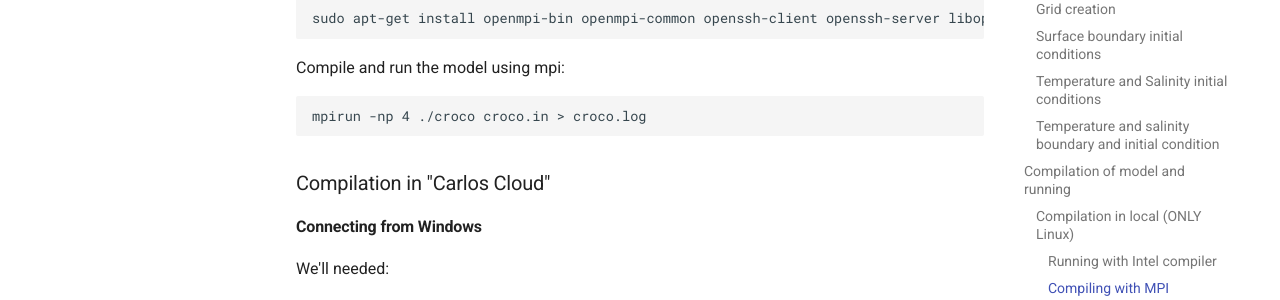
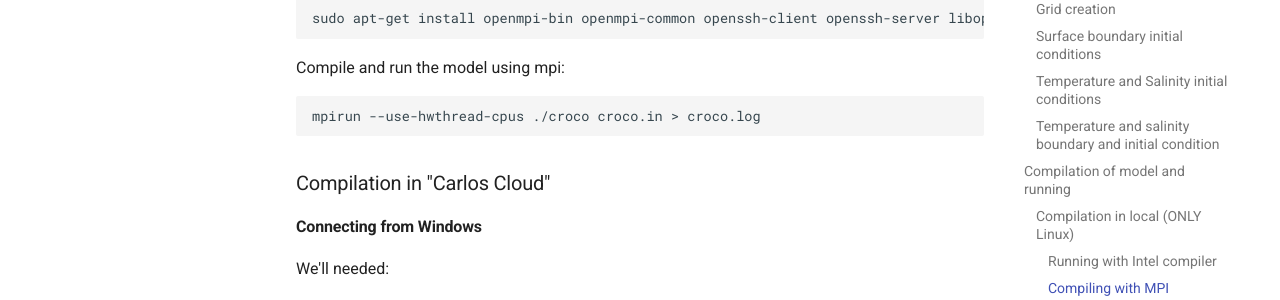
Before and after one commit to michogar/oceanic-modeling, an MkDocs documentation site: the page built from docs/apuntes.md, in a window 1280 px wide and 900 px high, scrolled down 3618 px. Shown: the part 153-453 px from the top of the window. Built offline with MkDocs 1.6.1 and Material for MkDocs 9.7.7, drawn with Linux system fonts in a browser that asks for light colours; old or Windows-style settings are respelled for this version of MkDocs.

Commit message:
Update apuntes.md

````diff
--- a/docs/apuntes.md
+++ b/docs/apuntes.md
@@ -165,7 +165,7 @@ sudo apt-get install openmpi-bin openmpi-common openssh-client openssh-server li
 Compile and run the model using mpi:
 
 ```bash
-mpirun -np 4 ./croco croco.in > croco.log
+mpirun --use-hwthread-cpus ./croco croco.in > croco.log
 ```
 
 ### Compilation in "Carlos Cloud"
````
